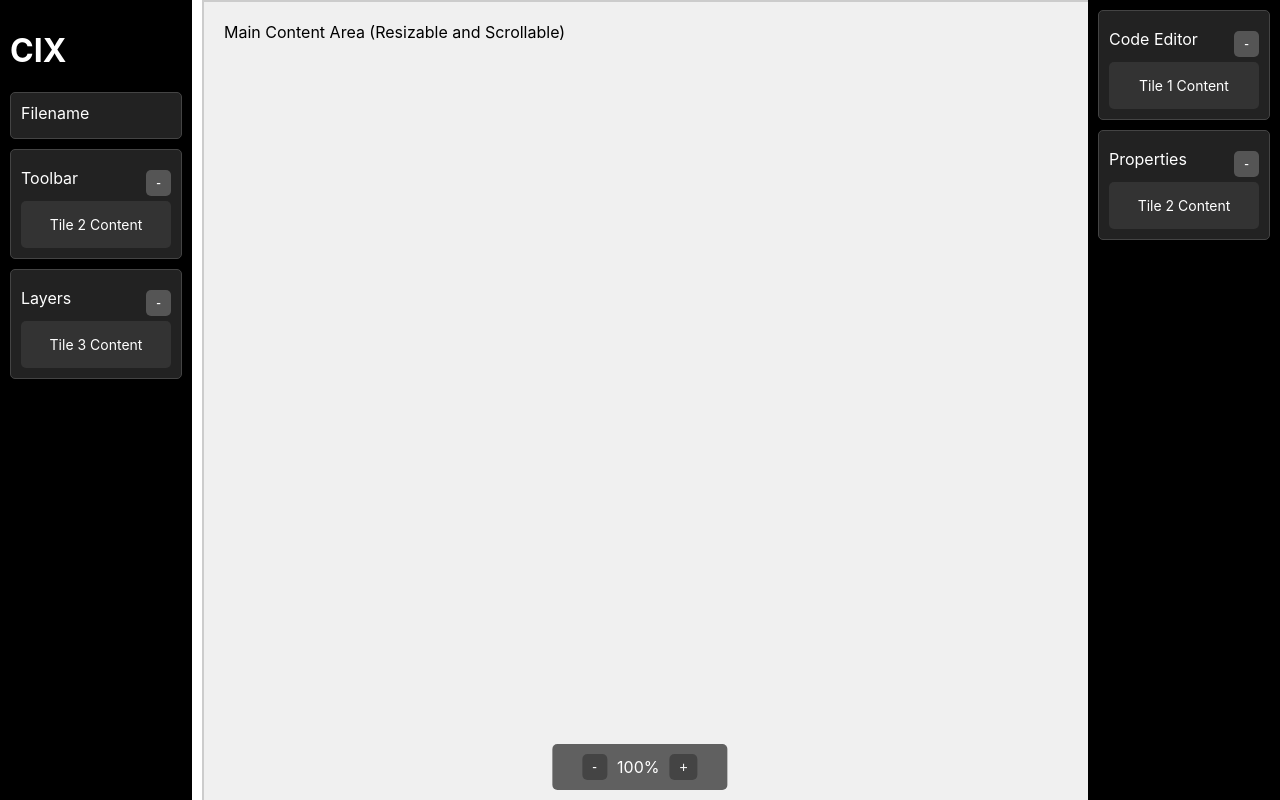
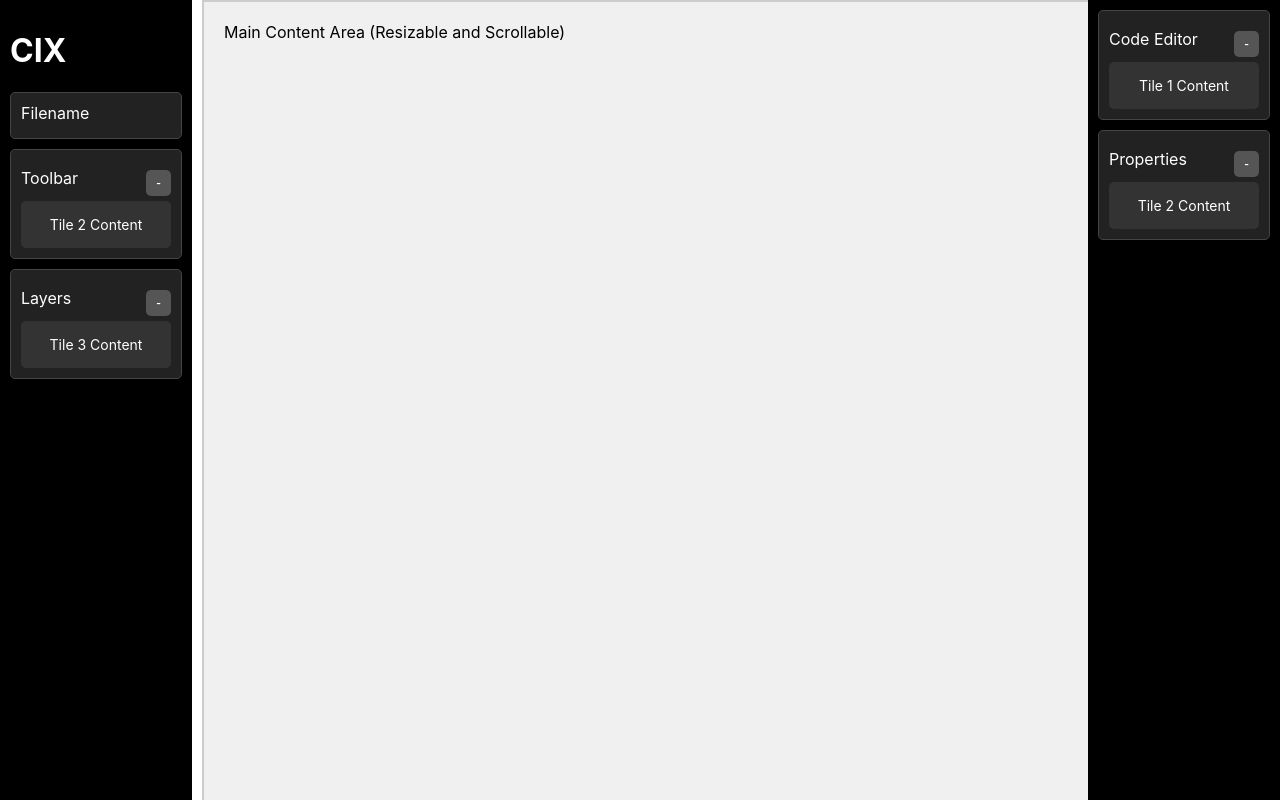
Before and after one commit to himanshuu932/cix, a React (Create React App) app: page / in a window 1280 px wide. Built offline with nearby package versions, Linux system fonts and the light colour scheme.

Commit message:
Update Canvas.js

```diff
--- a/src/panels/Canvas.js
+++ b/src/panels/Canvas.js
@@ -1,65 +1,84 @@
 import React, { useState, useEffect } from 'react';
 import './styles/Canvas.css'; // Assuming CSS is in this file
 
-const Canvas = () => {
-  const [zoomLevel, setZoomLevel] = useState(1); // Default zoom level (100%)
+const Canvas = ({zoomLevel,setZoomLevel}) => {
+// Default zoom level (100%)
   const [zoomPercentage, setZoomPercentage] = useState(100); // Zoom percentage (100%)
 
   useEffect(() => {
-    // Prevent zooming with the scroll wheel or touch gestures
+    // Prevent zooming on the whole page
     const preventZoom = (e) => {
-      if (e.ctrlKey || (e.touches && e.touches.length > 1)) {
+      if (e.touches && e.touches.length > 1 || e.ctrlKey) {
         e.preventDefault(); // Prevent pinch-to-zoom or Ctrl+mouse-wheel zoom
       }
     };
 
-    // Add event listeners to prevent zooming on the entire page
-    document.addEventListener('wheel', preventZoom, { passive: false });
-    document.addEventListener('touchmove', preventZoom, { passive: false });
+    // Add global event listeners to prevent zooming on the page
+    document.body.style.overflow = 'hidden'; // Disable scrolling to prevent zooming outside Canvas
 
-    // Cleanup event listeners on component unmount
-    return () => {
-      document.removeEventListener('wheel', preventZoom);
-      document.removeEventListener('touchmove', preventZoom);
-    };
+    //document.addEventListener('wheel', preventZoom, { passive: false }); // Prevent mouse wheel zoom
+    document.addEventListener('touchmove', preventZoom, { passive: false }); // Prevent pinch zoom
+
+    const canvasElement = document.querySelector('.canvasArea');
+    if (canvasElement) {
+      const handleZoom = (e) => {
+        e.preventDefault(); // Prevent the default scroll behavior
+
+        setZoomLevel((prevZoom) => {
+          const newZoomLevel =
+            e.deltaY < 0 ? Math.min(prevZoom + 0.1, 2) : Math.max(prevZoom - 0.1, 0.5);
+          console.log("Zoom Level:", newZoomLevel); // Debug log to check the zoom level
+          setZoomPercentage(Math.round(newZoomLevel * 100));
+          return newZoomLevel;
+        });
+      };
+
+      canvasElement.addEventListener('wheel', handleZoom, { passive: false });
+
+      // Cleanup event listeners on component unmount
+      return () => {
+        document.removeEventListener('touchmove', preventZoom);
+        canvasElement.removeEventListener('wheel', handleZoom);
+      };
+    }
   }, []);
 
   // Zoom in function
   const zoomIn = () => {
-    if (zoomLevel < 2) { // Limiting zoom in to 200%
+    if (zoomLevel < 2) {
       const newZoomLevel = zoomLevel + 0.1;
       setZoomLevel(newZoomLevel);
-      setZoomPercentage(Math.round(newZoomLevel * 100)); // Update the zoom percentage
+      setZoomPercentage(Math.round(newZoomLevel * 100));
+      console.log("Zoom In:", newZoomLevel); // Debug log for zoom in
     }
   };
 
   // Zoom out function
   const zoomOut = () => {
-    if (zoomLevel > 0.5) { // Limiting zoom out to 50%
+    if (zoomLevel > 0.5) {
       const newZoomLevel = zoomLevel - 0.1;
       setZoomLevel(newZoomLevel);
-      setZoomPercentage(Math.round(newZoomLevel * 100)); // Update the zoom percentage
+      setZoomPercentage(Math.round(newZoomLevel * 100));
+      console.log("Zoom Out:", newZoomLevel); // Debug log for zoom out
     }
   };
 
   return (
     <div className="canvasContainer">
-      <div className="canvasArea" style={{
-        transform: `scale(${zoomLevel})`,
-        transformOrigin: 'top left',
-        marginLeft: `calc(15% + 10px)`  // Adjust for left pane width and margin
-      }}>
+      <div
+        className="canvasArea"
+        style={{
+          transform: `scale(${zoomLevel})`, // Apply scaling
+          transformOrigin: 'top left', // Keep zooming around the top-left corner
+          marginLeft: `calc(15% + 10px)`, // Adjust for left pane width and margin
+        }}
+      >
         <div className="canvasContent">
           Main Content Area (Resizable and Scrollable)
-          {/* Content inside the canvas */}
         </div>
       </div>
 
-      <div className="zoomBar">
-        <button onClick={zoomOut} className="zoomButton">-</button>
-        <span className="zoomPercentage">{zoomPercentage}%</span>
-        <button onClick={zoomIn} className="zoomButton">+</button>
-      </div>
+
     </div>
   );
 };
```
